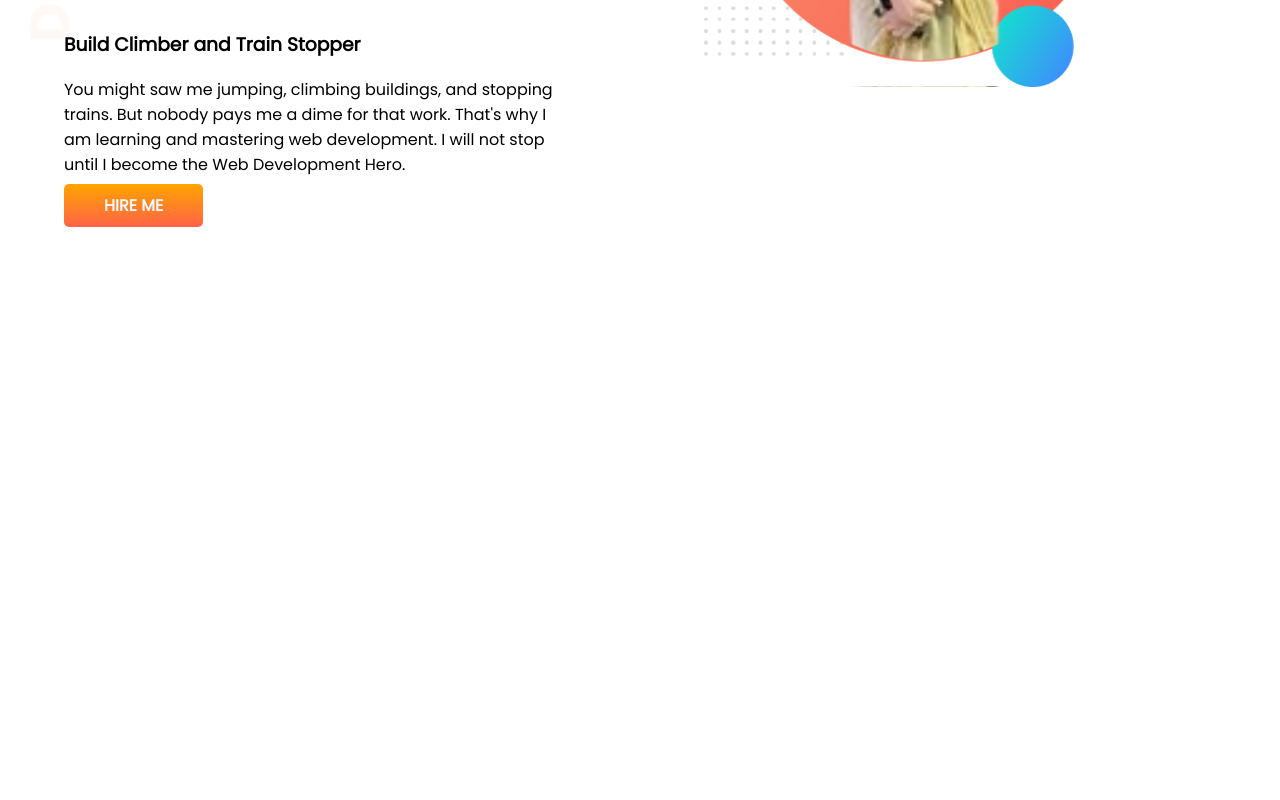
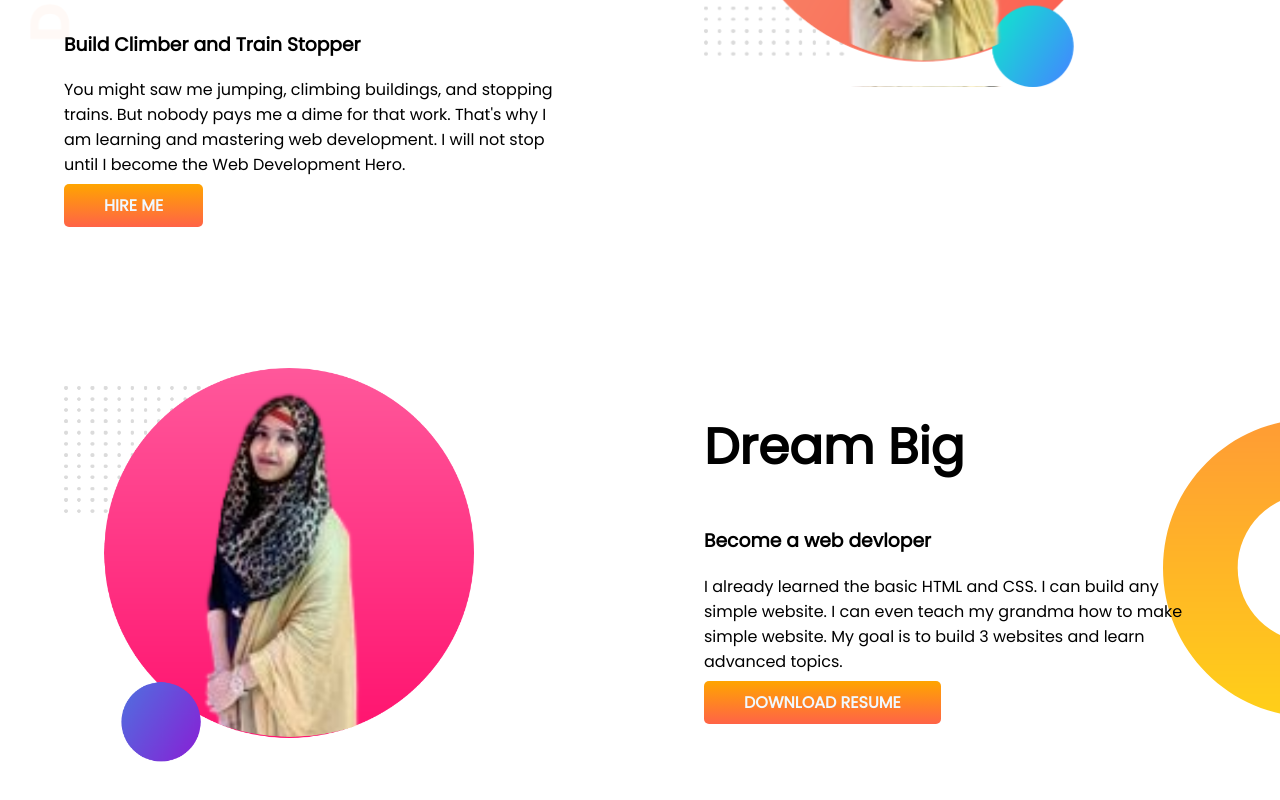
Before and after one commit to Atiyahazam134/Ifty-s-portfolio, a plain HTML site: page index.html in a window 1280 px wide. Shown: the part 320-1120 px from the top of the page. Before the commit the page ends 800 px from the top, so only its background shows below. Drawn offline with Linux system fonts and the light colour scheme; a web font is replaced by a local one.

Commit message:
dream big added

```diff
--- a/index.html
+++ b/index.html
@@ -25,6 +25,20 @@
             <img src="modified pic -1.png" alt="">
         </div>
         </section>
+        <section  class="dream-big">
+            <div  class="half-width">
+                <img src="modified pic 2.png" alt="">
+
+            </div>
+            <div  class="half-width">
+                <h1> Dream Big</h1>
+                <h3>Become a web devloper</h3>
+                <p>I already learned the basic HTML and CSS. I can build any simple website. I can even teach my grandma how to make simple website. My goal is to build 3 websites and learn advanced topics.
+
+                </p>
+                <a class="link-button" target="_blank" href="https://www.linkedin.com/in/atiyah-azam-a924a3244?lipi=urn%3Ali%3Apage%3Ad_flagship3_profile_view_base_contact_details%3BmKX6qZ6HRjKCG%2F%2BewQtINA%3D%3D">DOWNLOAD RESUME</a>
+            </div>
+        </section>
 
 
 
--- a/style.css
+++ b/style.css
@@ -12,6 +12,7 @@ h1{
 }
 section{
     display:flex;
+    margin-bottom: 150px;
 
 }
 .half-width{
@@ -39,3 +40,11 @@ section{
     background-image: url(project-helping-photo/top-banner.png);
     background-repeat: no-repeat;
 }
+    .dream-big{
+
+        background-image: url(project-helping-photo/dream-bg.png);
+        background-repeat: no-repeat;
+        background-position: right;
+
+
+    }
```
